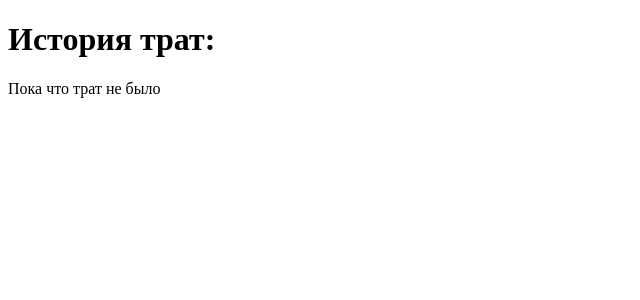
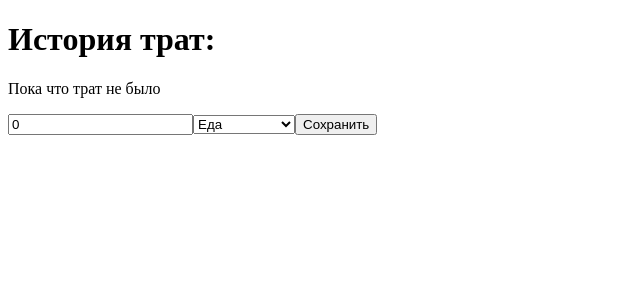
Before and after one commit to D1flector/Expense-Tracker, a React (Vite) app: page / in a window 1280 px wide. Shown: the top 300 px of the page, without its empty margins (0-640 px from the left). Built offline with nearby package versions, Linux system fonts and the light colour scheme.

Commit message:
feat: добавлена форма для добавления новых трат

```diff
--- a/src/App.tsx
+++ b/src/App.tsx
@@ -1,10 +1,12 @@
 import ExpenseList from "./components/ExpenseList"
+import ExpenseForm from "./components/ExpenseForm"
 
 function App() {
 
   return (
     <>
       <ExpenseList />
+      <ExpenseForm />
     </>
   )
 }
--- /dev/null
+++ b/src/components/ExpenseForm.tsx
@@ -0,0 +1,50 @@
+import { useState, type FormEvent } from "react";
+import useExpenseStore from "../store/useExpenseStore";
+import type { Category } from "../types";
+
+const ExpenseForm = () => {
+
+  const [amount, setAmount] = useState(0);
+  const [category, setCategory] = useState<Category>('Еда');
+  const addExpense = useExpenseStore(state => state.addExpense);
+
+  const categories: Category[] = ['Еда', 'Транспорт', 'Развлечения', 'Связь', 'Жилье'];
+
+  function handleSubmit(e: FormEvent) {
+    e.preventDefault();
+
+    if (amount <= 0) {
+      alert('Сумма должна быть больше 0')
+      return;
+    }
+
+    addExpense({category, amount});
+
+    setAmount(0);
+    setCategory('Еда')
+  }
+
+  return (
+    <>
+      <form onSubmit={handleSubmit}>
+        <input type="number"
+        placeholder="Введите сумму траты"
+        value={amount}
+        onChange={(e) => setAmount(parseFloat(e.target.value) || 0 )}
+        onFocus={(e) => e.target.select()}
+        />
+        <select
+          value={category}
+          onChange={(e) => setCategory(e.target.value as Category)}
+        >
+          {categories.map( (category) => (
+            <option key={category} value={category}>{category}</option>
+          ))}
+        </select>
+        <button type="submit">Сохранить</button>
+      </form>
+    </>
+  )
+}
+
+export default ExpenseForm;
```
